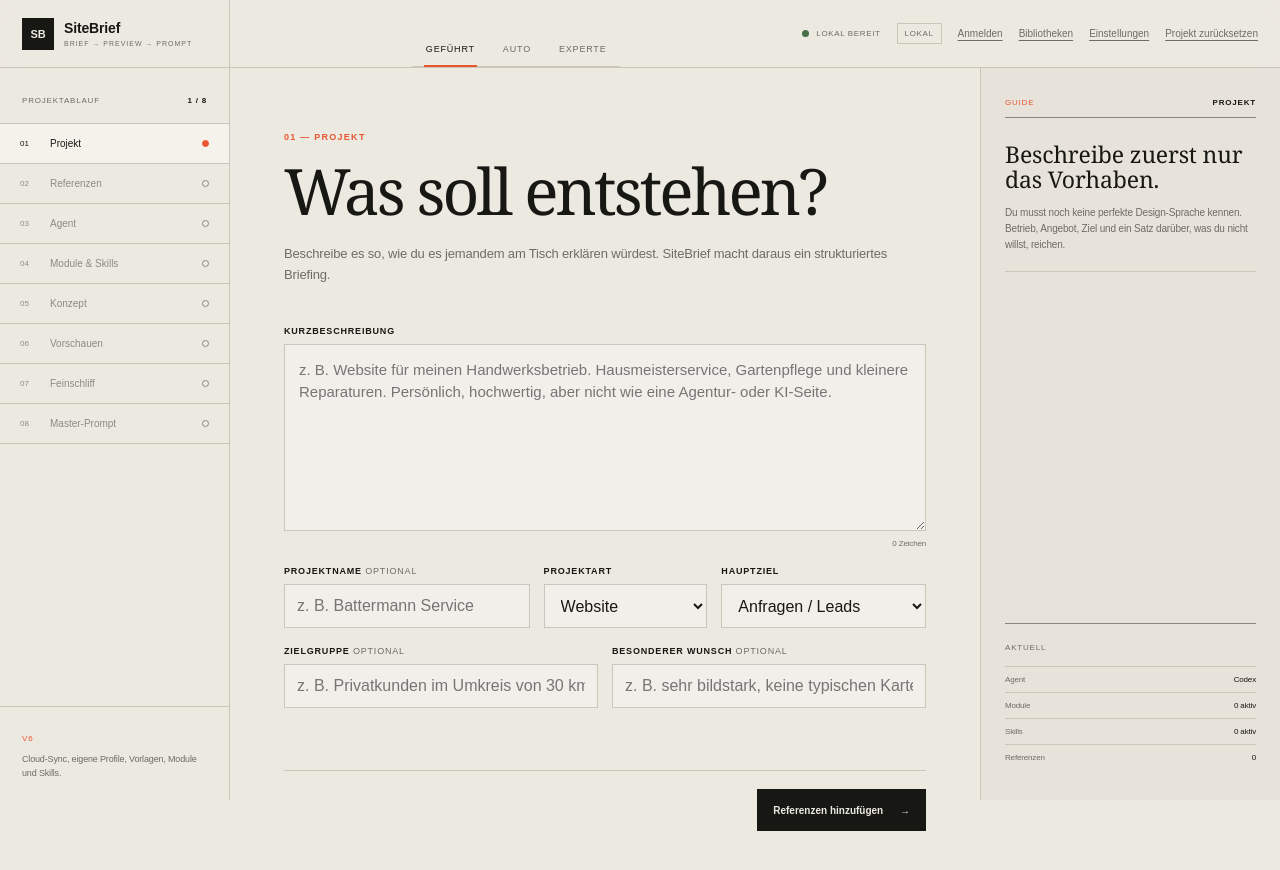
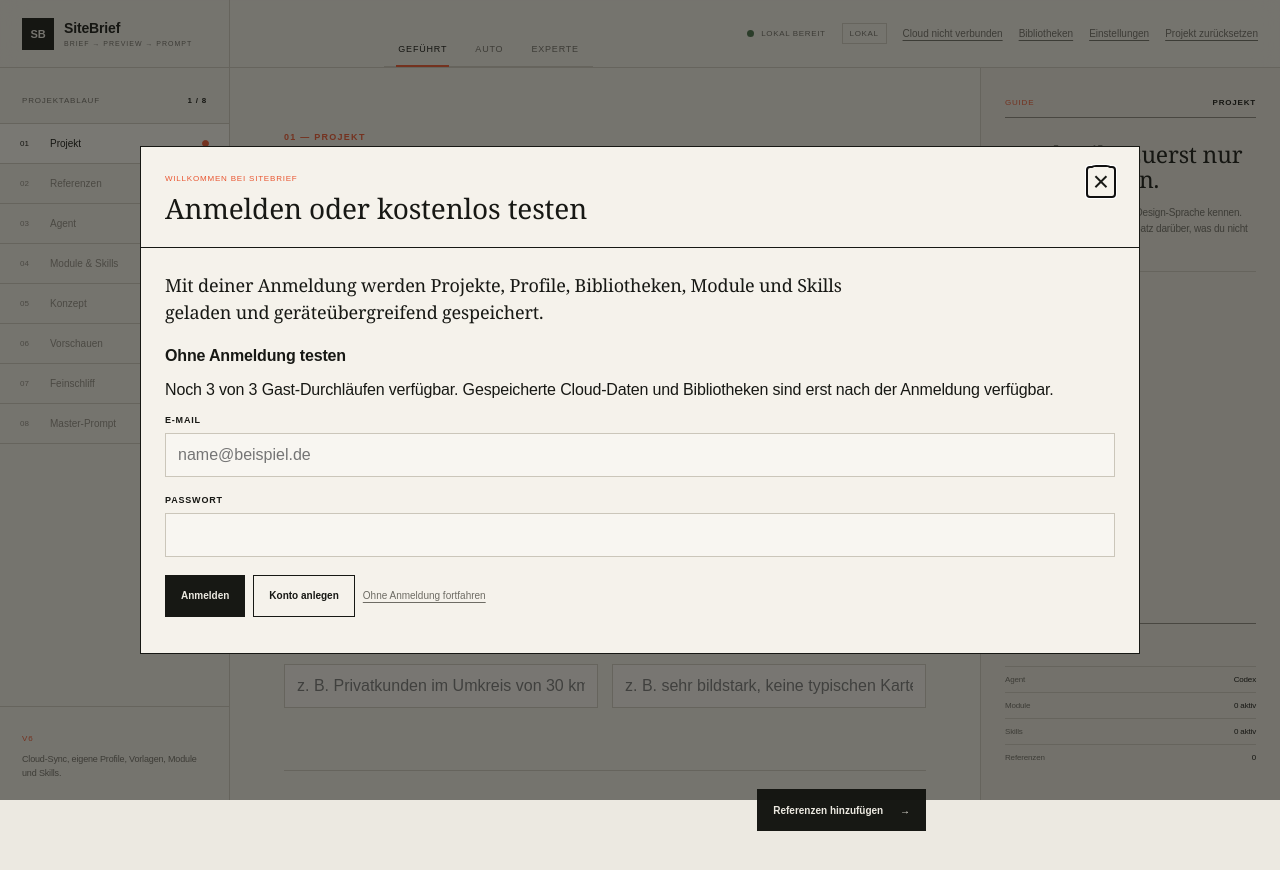
Before and after one commit to lars0308/PromptPrompter, a plain HTML site: page index.html in a window 1280 px wide. Drawn offline with Linux system fonts and the light colour scheme; no server answers.

Commit message:
feat: improve index.html workflow

```diff
--- a/index.html
+++ b/index.html
@@ -155,7 +155,7 @@
         <p class="engine-help" id="engineHelp"></p>
 
         <div class="ai-review-card" id="aiReviewCard">
-          <div><span>PROJEKTPRÜFUNG</span><strong id="aiReviewTitle">Noch nicht mit der Generator-KI geprüft</strong><p id="aiReviewText">Wenn eine externe KI aktiv ist, kann sie fehlende Angaben, Widersprüche und nicht umsetzbare Wünsche erkennen und gezielt nachfragen.</p></div>
+          <div><span>PROJEKTPRÜFUNG</span><strong id="aiReviewTitle">Noch nicht mit der Generator-KI geprüft</strong><p id="aiReviewText">Wenn eine externe KI aktiv ist, kann sie fehlende Angaben, Widersprüche und nicht umsetzbare Wünsche erkennen und gezielt nachfragen.</p><div class="task-progress" id="reviewProgress" hidden><div class="task-progress-label"><b id="reviewProgressPercent">0 %</b><small id="reviewProgressText">Analyse wird vorbereitet…</small></div><div class="task-progress-track"><i id="reviewProgressFill"></i></div></div></div>
           <button type="button" class="outline-btn mini" id="runAiReviewBtn">Jetzt prüfen</button>
         </div>
 
@@ -217,6 +217,7 @@
           </div>
         </div>
         <div id="generationStatus" class="generation-status">Noch keine Vorschauen erzeugt.</div>
+        <div class="task-progress preview-progress" id="previewProgress" hidden><div class="task-progress-label"><b id="previewProgressPercent">0 %</b><small id="previewProgressText">Vorschauen werden vorbereitet…</small></div><div class="task-progress-track"><i id="previewProgressFill"></i></div></div>
         <div id="conceptGallery" class="concept-gallery"></div>
 
         <div class="step-actions"><button type="button" class="text-btn back-btn" data-back="5">← Zurück</button><button type="button" class="solid-btn next-btn" data-next="7" id="toRefineBtn">Auswahl verfeinern <i>→</i></button></div>
@@ -415,15 +416,16 @@
   <dialog id="accountDialog" class="library-dialog account-dialog">
     <form method="dialog" class="dialog-frame">
       <header class="dialog-head">
-        <div><span>SUPABASE CLOUD</span><h2>Konto & Synchronisierung</h2></div>
+        <div><span id="accountDialogKicker">SUPABASE CLOUD</span><h2 id="accountDialogTitle">Konto & Synchronisierung</h2></div>
         <button type="submit" class="close-dialog" aria-label="Schließen">×</button>
       </header>
       <div class="account-body">
         <div id="accountLoggedOut">
-          <p class="account-intro">Mit einem Konto werden Profile, Einstellungen, Module, Skills und Projekte geräteübergreifend gespeichert. Ohne Login arbeitet SiteBrief weiter lokal.</p>
+          <p class="account-intro" id="accountIntro">Melde dich an, um gespeicherte Projekte, Profile, Bibliotheken, Module und Skills auf allen Geräten zu verwenden.</p>
+          <div class="guest-limit-box" id="guestLimitBox"><strong id="guestLimitTitle">Ohne Anmeldung testen</strong><p id="guestLimitNote">Du kannst SiteBrief als Gast dreimal vollständig verwenden.</p></div>
           <label class="field"><span>E-Mail</span><input id="authEmail" type="email" autocomplete="email" placeholder="name@beispiel.de" /></label>
           <label class="field"><span>Passwort</span><input id="authPassword" type="password" autocomplete="current-password" minlength="8" /></label>
-          <div class="inline-actions"><button type="button" class="solid-btn" id="signInBtn">Anmelden</button><button type="button" class="outline-btn" id="signUpBtn">Konto anlegen</button></div>
+          <div class="inline-actions"><button type="button" class="solid-btn" id="signInBtn">Anmelden</button><button type="button" class="outline-btn" id="signUpBtn">Konto anlegen</button><button type="button" class="text-btn" id="guestContinueBtn">Ohne Anmeldung fortfahren</button></div>
           <p id="authMessage" class="auth-message"></p>
         </div>
         <div id="accountLoggedIn" hidden>
```
